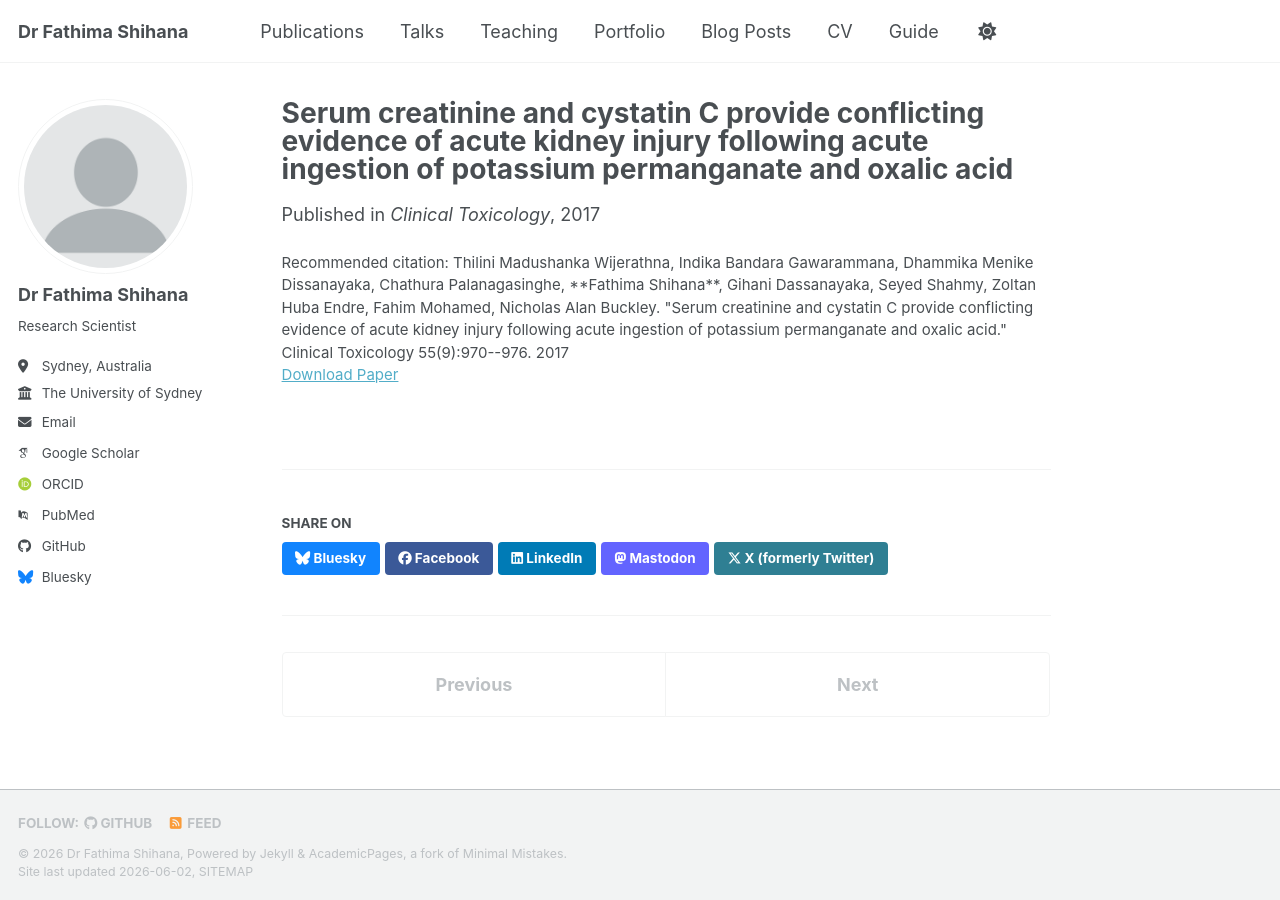
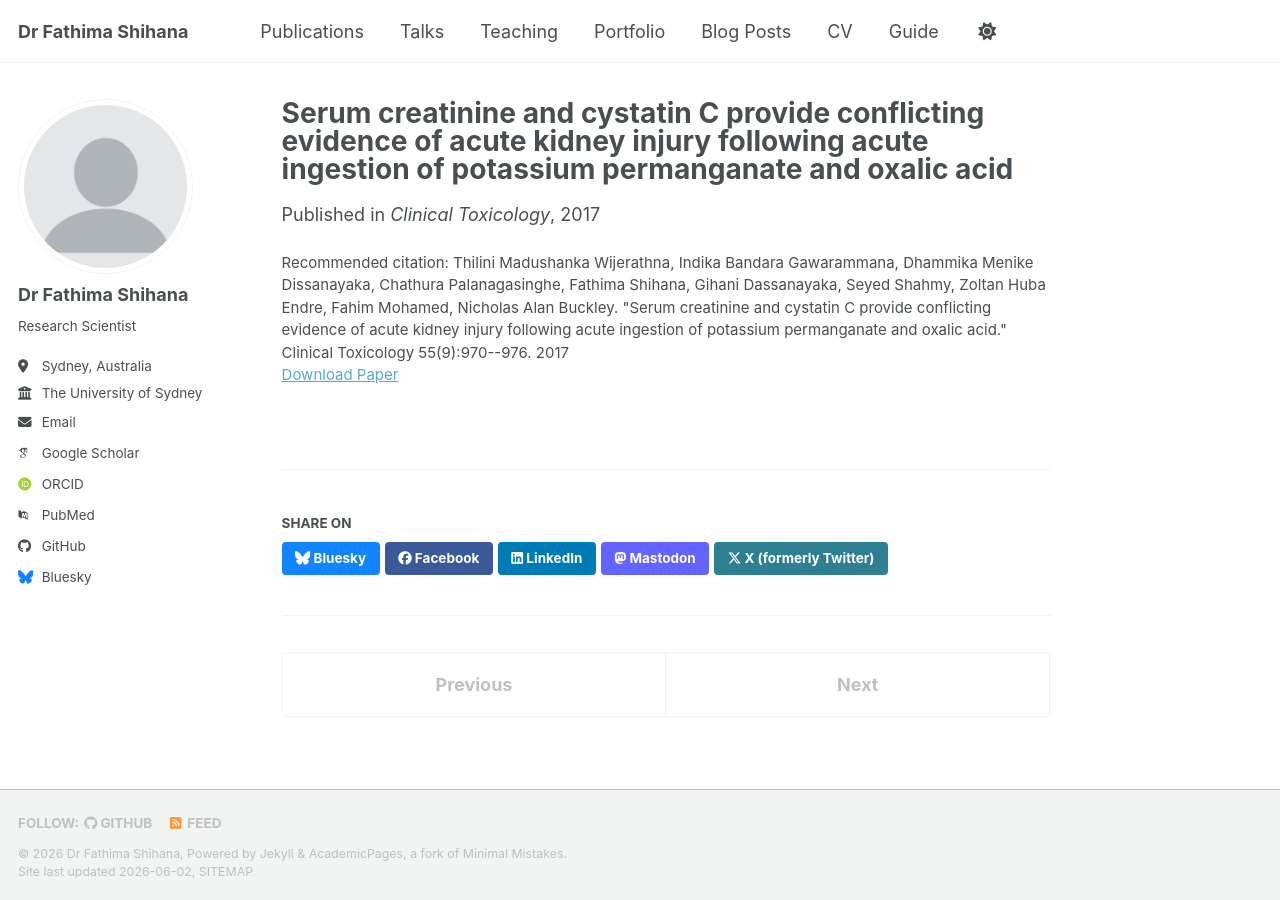
Before and after one commit to fathimashihana/fathimashihana.github.io, a Jekyll site: the page built from _publications/2017-serum-creatinine-and-cystatin-c-provide-conflicting-evidence-of-acute-kidney-inj.md, in a window 1280 px wide. Built offline with Jekyll 4.4.1, drawn with Linux system fonts in a browser that asks for light colours; some web fonts are replaced; a script bundle is joined from its source files by our own code; library files that are not in the unit come from our copies.

```diff
--- a/_publications/2017-serum-creatinine-and-cystatin-c-provide-conflicting-evidence-of-acute-kidney-inj.md
+++ b/_publications/2017-serum-creatinine-and-cystatin-c-provide-conflicting-evidence-of-acute-kidney-inj.md
@@ -8,5 +8,5 @@ venue: "Clinical Toxicology"
 paperurl: ""
 pdfurl: "/files/serum-creatinine-and-cystatin-c-provide-conflicting-evidence-of-acute-kidney-inj.pdf"
 pubmedurl: "https://pubmed.ncbi.nlm.nih.gov/?term=Serum+creatinine+and+cystatin+C+provide+conflicting+evidence+of+acute+kidney+injury+following+acute+ingestion+of+potassium+permanganate+and+oxalic+acid"
-citation: "Thilini Madushanka Wijerathna, Indika Bandara Gawarammana, Dhammika Menike Dissanayaka, Chathura Palanagasinghe, **Fathima Shihana**, Gihani Dassanayaka, Seyed Shahmy, Zoltan Huba Endre, Fahim Mohamed, Nicholas Alan Buckley. \"Serum creatinine and cystatin C provide conflicting evidence of acute kidney injury following acute ingestion of potassium permanganate and oxalic acid.\" Clinical Toxicology 55(9):970--976. 2017"
+citation: "Thilini Madushanka Wijerathna, Indika Bandara Gawarammana, Dhammika Menike Dissanayaka, Chathura Palanagasinghe, Fathima Shihana, Gihani Dassanayaka, Seyed Shahmy, Zoltan Huba Endre, Fahim Mohamed, Nicholas Alan Buckley. \"Serum creatinine and cystatin C provide conflicting evidence of acute kidney injury following acute ingestion of potassium permanganate and oxalic acid.\" Clinical Toxicology 55(9):970--976. 2017"
 ---
```
